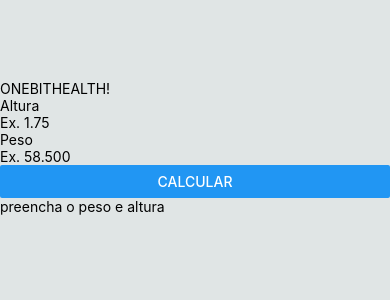
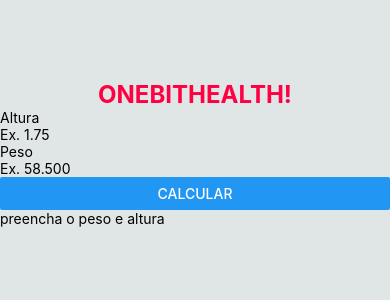
Before and after one commit to abinercL/react_native_expo, a React Native app in the folder oneBithealth/: screen / in a window 390 px wide. Shown: the top 300 px of the page. Built offline with nearby package versions, Linux system fonts and the light colour scheme.

Commit message:
Criado estilo de Title e adcionado ao index.js

```diff
--- a/oneBithealth/src/components/Title/index.js
+++ b/oneBithealth/src/components/Title/index.js
@@ -1,10 +1,11 @@
 import React from "react";
 import { View, Text } from "react-native";
+import styles from "./style";
 
 export default function Title() {
     return (
-        <View>
-            <Text>ONEBITHEALTH!</Text>
+        <View style={styles.boxTitle}>
+            <Text style={styles.textTitle}>ONEBITHEALTH!</Text>
         </View>
     );
 }
--- a/oneBithealth/src/components/Title/style.js
+++ b/oneBithealth/src/components/Title/style.js
@@ -0,0 +1,18 @@
+import { StyleSheet } from "react-native";
+
+
+const styles = StyleSheet.create({
+    boxTitle: {
+        alignItems: "center",
+        justifyContent: "center",
+        padding: '10',
+
+    },
+    textTitle: {
+        color: "#ff0043",
+        fontSize: 24,
+        fontWeight: "bold",
+    }
+});
+
+export default styles
```
